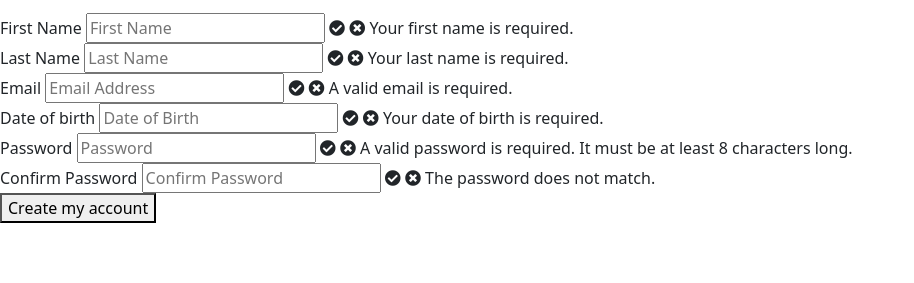
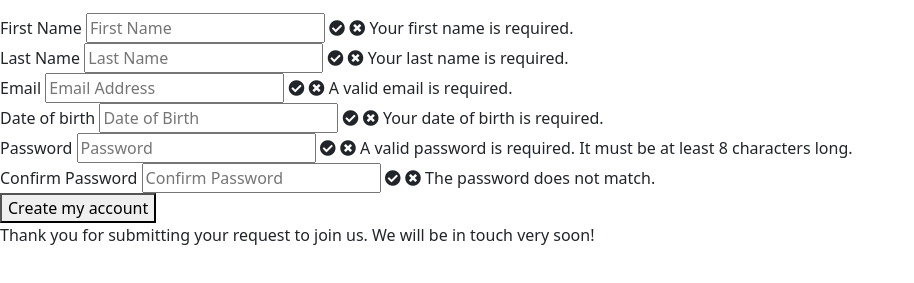
Before and after one commit to mauricetjmurphy/Viewz_App, a website: page signup.html in a window 1280 px wide. Shown: the part 179-462 px from the top of the page, without its empty margins (0-914 px from the left). Drawn offline with nearby package versions, Linux system fonts and the light colour scheme.

Commit message:
Added a div element that containes the thank you message. This message will be displayed when the user successfully submits the form.

```diff
--- a/signup.html
+++ b/signup.html
@@ -150,5 +150,9 @@
                 </div>
             </form>
         </section>
+
+        <div class="thank-you hidden">
+            <p>Thank you for submitting your request to join us. We will be in touch very soon!</p>
+        </div>
     </body>
 </html>
```
